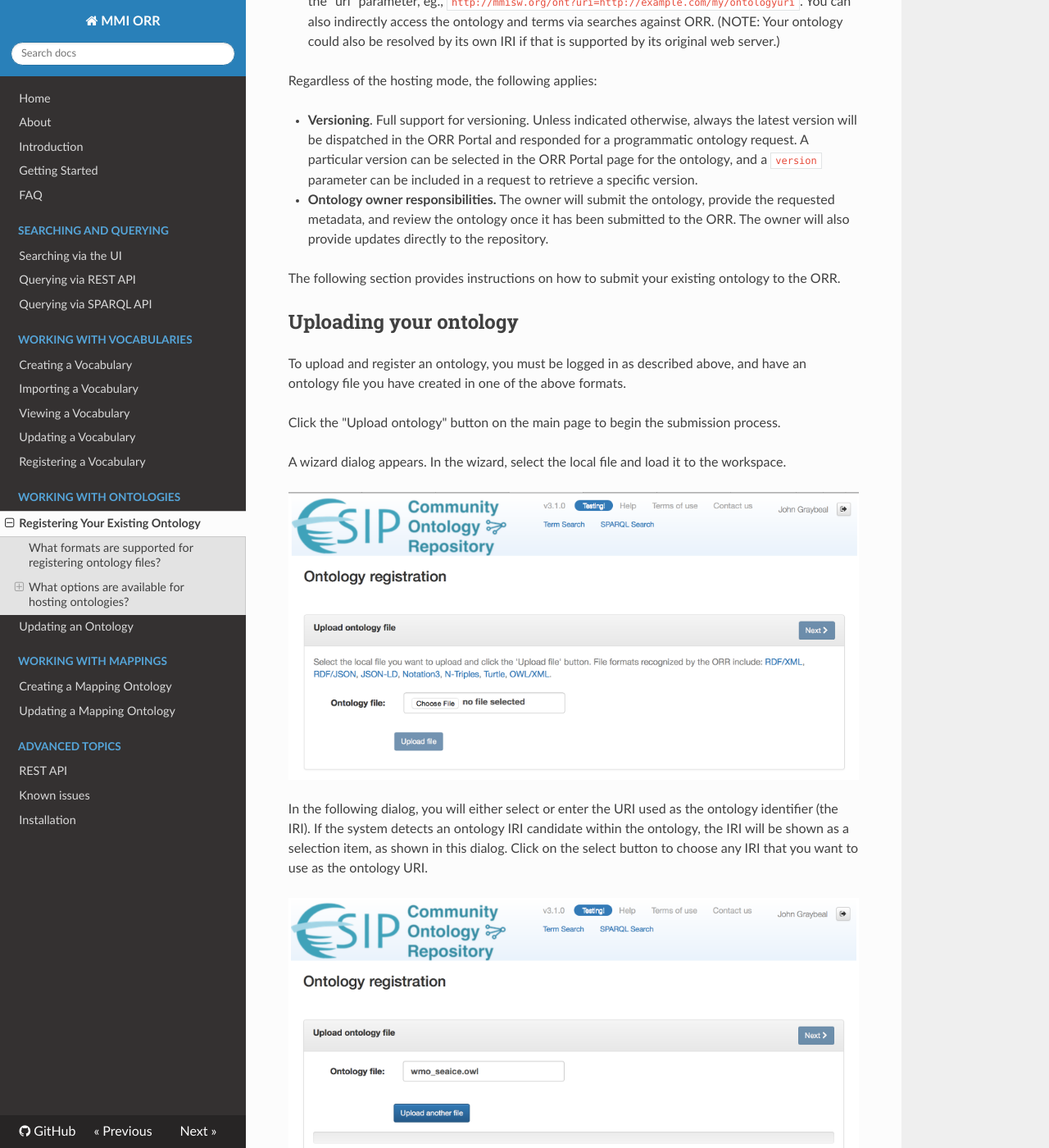
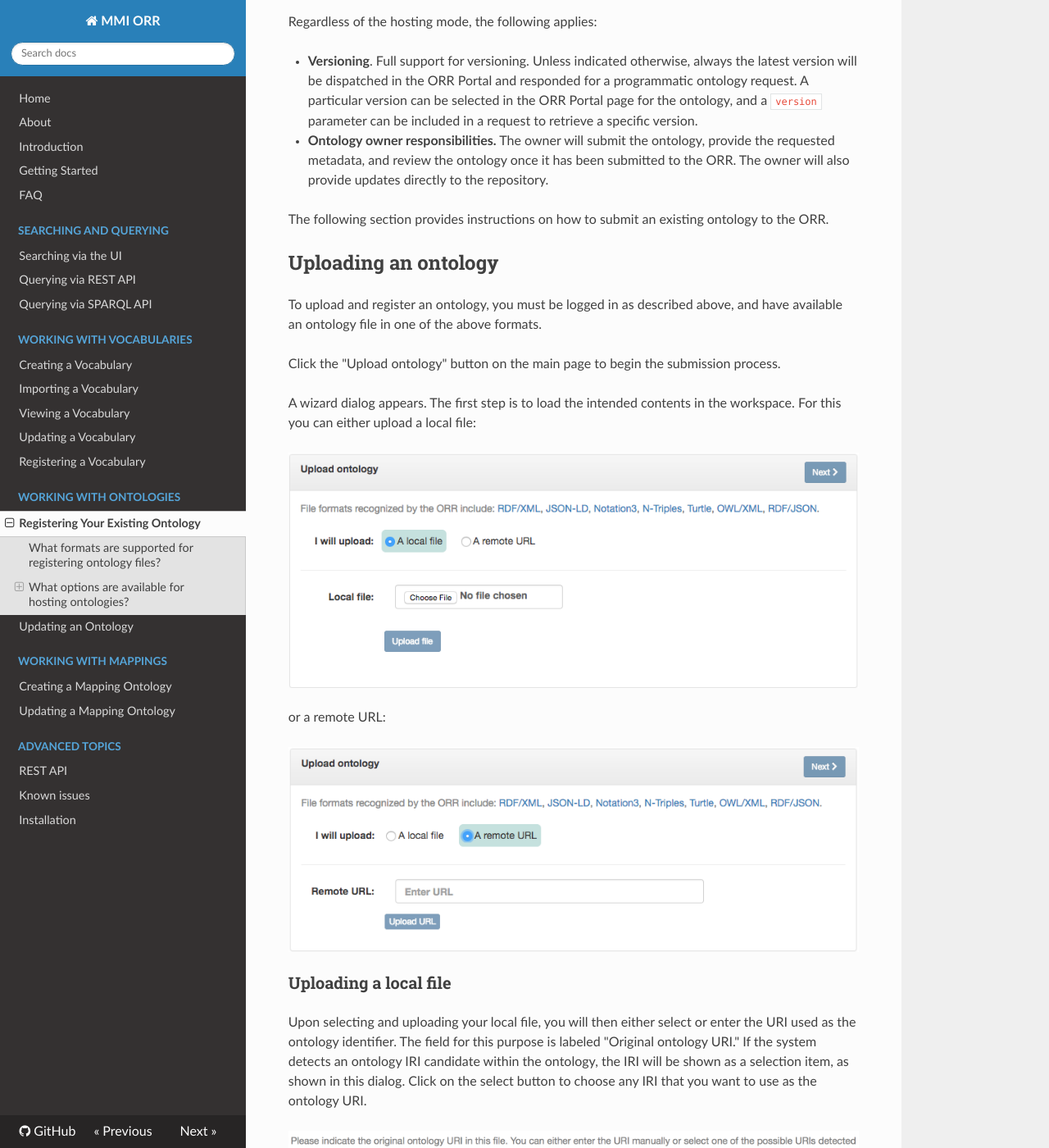
Before and after one commit to mmisw/mmiorr-docs, an MkDocs documentation site: the page built from docs/ontology/new.md, in a window 1280 px wide and 1400 px high, scrolled down 1207 px. Shown: the whole window at 82% size. Built offline with MkDocs 1.6.1, drawn with Linux system fonts in a browser that asks for light colours; nearby versions of some CDN libraries; old or Windows-style settings are respelled for this version of MkDocs; some of the changed text lies outside the part shown.

Commit message:
update ontology/new section to reflect new option to upload a remote URL introduced in ORR 3.2.2

```diff
--- a/docs/ontology/new.md
+++ b/docs/ontology/new.md
@@ -3,19 +3,17 @@
 
 ## Before you start: Things to know
 
-You will need some basic knowledge before you try to upload your ontology. This section outlines that knowledge.
-
 ### What formats are supported for registering ontology files?
 
-The following standard formats are supported:
+The following formats are supported:
 
 *   [RDF/XML](https://www.w3.org/TR/REC-rdf-syntax/)
-*   [RDF/JSON](https://www.w3.org/TR/rdf-json/)
 *   [JSON-LD](https://www.w3.org/TR/json-ld/)
 *   [Notation3](https://www.w3.org/TeamSubmission/n3/)
 *   [N-TRIPLE](https://www.w3.org/TR/n-triples/)
 *   [TURTLE](https://www.w3.org/TeamSubmission/turtle/)
 *   [OWL/XML](https://www.w3.org/TR/owl-xml-serialization/)
+*   [RDF/JSON](https://www.w3.org/TR/rdf-json/)
 
 ### What options are available for hosting ontologies?
 
@@ -66,23 +64,48 @@
     provide the requested metadata, and review the ontology once it has been submitted to the ORR.
     The owner will also provide updates directly to the repository.
 
-The following section provides instructions on how to submit your existing ontology to the ORR.
+The following section provides instructions on how to submit an existing ontology to the ORR.
 
-## Uploading your ontology
+## Uploading an ontology
 
 To upload and register an ontology, you must be logged in as described above,
-and have an ontology file you have created in one of the above formats.
+and have available an ontology file in one of the above formats.
 
 Click the "Upload ontology" button on the main page to begin the submission process.
 
-A wizard dialog appears. In the wizard, select the local file and load it to the workspace.
+A wizard dialog appears.
+The first step is to load the intended contents in the workspace.
+For this you can either upload a local file:
 
-![Ontology upload dialog](../img/cor/cor-ontology-upload-dialog-20160828.png)
+![Ontology upload file dialog](../img/cor/cor-ontology-upload-dialog-file-20170218.png)
 
-In the following dialog, you will either select or enter the URI used as the ontology identifier (the IRI).
+or a remote URL:
+
+![Ontology upload url dialog](../img/cor/cor-ontology-upload-dialog-url-20170218.png)
+
+
+### Uploading a local file
+
+Upon selecting and uploading your local file,
+you will then either select or enter the URI used as the ontology identifier.
+The field for this purpose is labeled "Original ontology URI."
 If the system detects an ontology IRI candidate within the ontology, the IRI will be shown as a selection item, as shown in this dialog. Click on the select button to choose any IRI that you want to use as the ontology URI.
 
-![Ontology IRI selection](../img/cor/cor-ontology-uri-select-20160828.png)
+![Ontology IRI selection for local file](../img/cor/cor-ontology-uri-select-20160828b.png)
+
+### Uploading an ontology from a remote URL
+
+Upon entering the remote URL and clicking the 'Upload URL' button,
+and similarly as with the local file case above,
+you will then determine the URI to be used as the ontology identifier
+as indicated in the "Original ontology URI" field.
+This field is initialized with the given remote URL,
+but you can adjust this as appropriate.
+
+![Ontology IRI selection for remote URL](../img/cor/cor-ontology-uri-select-for-url-20170218.png)
+
+
+### Remaining upload sequence
 
 Once the `Next` button is selected, any metadata detected in the imported ontology is shown in the next dialog.
 
```
Also changed, not shown: docs/img/cor/cor-ontology-upload-dialog-file-20170218.png (added), docs/img/cor/cor-ontology-upload-dialog-url-20170218.png (added), docs/img/cor/cor-ontology-uri-select-20160828b.png (added), docs/img/cor/cor-ontology-uri-select-for-url-20170218.png (added).
